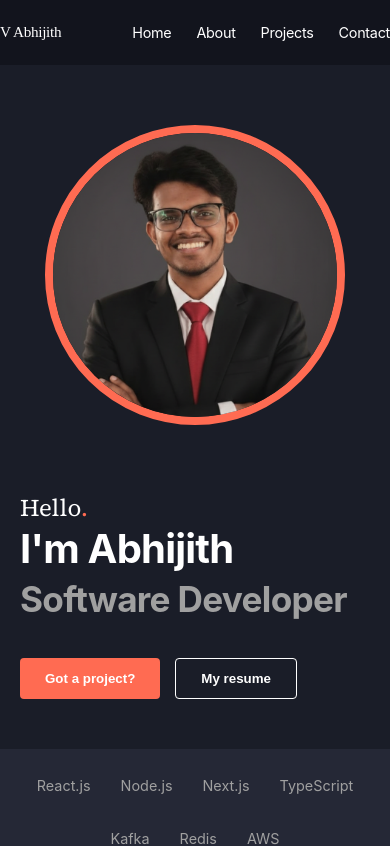
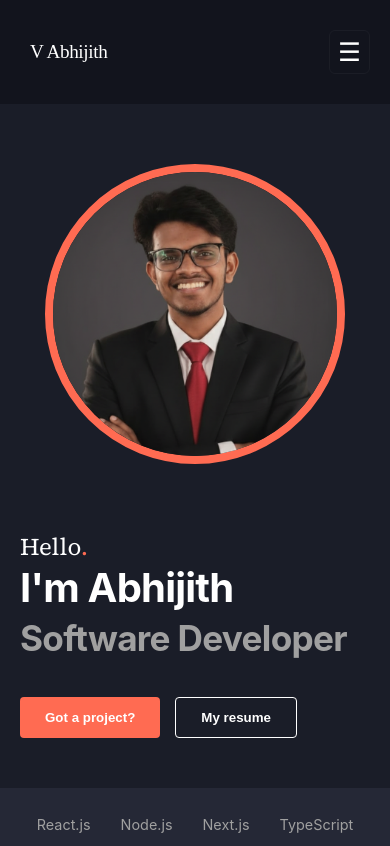
Before and after one commit to VAbhijith2003github/Portfolio, a React (Create React App) app: page / in a window 390 px wide. Shown: the top 846 px of the page. Built offline with nearby package versions, Linux system fonts and the light colour scheme; a web font is replaced by a local one.

Commit message:
responsive fixes

```diff
--- a/src/App.css
+++ b/src/App.css
@@ -86,13 +86,15 @@ h4,
   justify-content: space-between;
   align-items: center;
   padding: 30px 0;
+  margin-right: 20px;
 }
 
 .logo {
   font-family: "Meddon", cursive;
   font-weight: 400;
   font-style: normal;
-  font-size: 2.5rem;
+  font-size: clamp(1.2rem, 2.2vw, 1.5rem);
+  margin-left: 30px;
 }
 
 nav a {
@@ -126,6 +128,38 @@ a:hover {
 
 .nav-link:hover {
   color: var(--accent);
+}
+
+/* Responsive navigation toggle and mobile menu */
+.nav-toggle {
+  display: none;
+  background: transparent;
+  border: none;
+  color: var(--text-main);
+  font-size: 1.6rem;
+  cursor: pointer;
+  padding: 6px 8px;
+}
+
+.sr-only {
+  position: absolute !important;
+  width: 1px;
+  height: 1px;
+  padding: 0;
+  margin: -1px;
+  overflow: hidden;
+  clip: rect(0, 0, 0, 0);
+  white-space: nowrap;
+  border: 0;
+}
+
+.nav-links {
+  display: flex;
+  align-items: center;
+}
+
+.nav-links .nav-link {
+  margin-left: 25px;
 }
 
 /* Social links styling */
@@ -295,23 +329,11 @@ h1 {
   background: var(--bg-light-dark);
   padding: 30px;
   border-radius: 16px;
-  font-size: clamp(1rem, 2.2vw, 1.5rem);
+  border: 1px solid var(--border-color);
   transition: var(--transition);
 }
 
-  display: inline-flex;
-  align-items: center;
-  gap: 8px;
-  /* Responsive font size for logo */
 .skill-card:hover {
-
-/* If logo becomes an image, make it responsive */
-.logo img {
-  display: block;
-  height: auto;
-  max-height: 48px;
-  width: auto;
-}
   transform: translateY(-8px);
   border-color: var(--accent);
 }
@@ -402,6 +424,44 @@ h1 {
 }
 
 @media (max-width: 768px) {
+  /* show toggle and collapse nav on small screens */
+  .nav-toggle {
+    display: inline-flex;
+    align-items: center;
+    justify-content: center;
+    background: transparent;
+    border-radius: 6px;
+    border: 1px solid rgba(255,255,255,0.04);
+  }
+
+  .nav-links {
+    display: none;
+    position: absolute;
+    top: 100%;
+    right: 20px;
+    flex-direction: column;
+    background: var(--bg-light-dark);
+    padding: 12px;
+    gap: 8px;
+    border-radius: 10px;
+    box-shadow: 0 8px 24px rgba(0,0,0,0.6);
+    z-index: 60;
+    min-width: 180px;
+  }
+
+  .nav-links.open {
+    display: flex;
+  }
+
+  .nav-links .nav-link {
+    margin-left: 0;
+    padding: 8px 6px;
+    border-radius: 6px;
+  }
+
+  .nav-bar {
+    position: relative;
+  }
   .hero-grid,
   .about-grid,
   .contact-grid,
@@ -417,12 +477,6 @@ h1 {
   .stats {
     flex-direction: column;
     gap: 20px;
-  }
-  .nav-bar {
-    padding: 18px 0;
-  }
-  .logo {
-    font-size: clamp(0.95rem, 3.5vw, 1.2rem);
   }
 }
 
--- a/src/App.js
+++ b/src/App.js
@@ -6,6 +6,7 @@ import quizo_screenshot from "./assets/quizo_screenshot.png";
 
 function App() {
   const [result, setResult] = useState("");
+  const [menuOpen, setMenuOpen] = useState(false);
   const ACCESS_KEY = (process.env.REACT_APP_WEB3_ACCESS_KEY || "").trim();
 
   const isUUID = (val) => {
@@ -57,19 +58,33 @@ function App() {
   return (
     <div className="App">
       <header>
-        <div className="container nav-bar">
+          <div className="container nav-bar">
           <div className="logo">V Abhijith</div>
-          <nav>
-            <a className="nav-link" href="#home">
+          {/* Responsive nav: toggle visible on small screens */}
+          <button
+            className="nav-toggle"
+            aria-controls="primary-navigation"
+            aria-expanded={menuOpen}
+            onClick={() => setMenuOpen((s) => !s)}
+          >
+            <span className="sr-only">Toggle navigation</span>
+            ☰
+          </button>
+
+          <nav
+            id="primary-navigation"
+            className={menuOpen ? "nav-links open" : "nav-links"}
+          >
+            <a className="nav-link" href="#home" onClick={() => setMenuOpen(false)}>
               Home
             </a>
-            <a className="nav-link" href="#about">
+            <a className="nav-link" href="#about" onClick={() => setMenuOpen(false)}>
               About
             </a>
-            <a className="nav-link" href="#projects">
+            <a className="nav-link" href="#projects" onClick={() => setMenuOpen(false)}>
               Projects
             </a>
-            <a className="nav-link" href="#contact">
+            <a className="nav-link" href="#contact" onClick={() => setMenuOpen(false)}>
               Contact
             </a>
           </nav>
```
